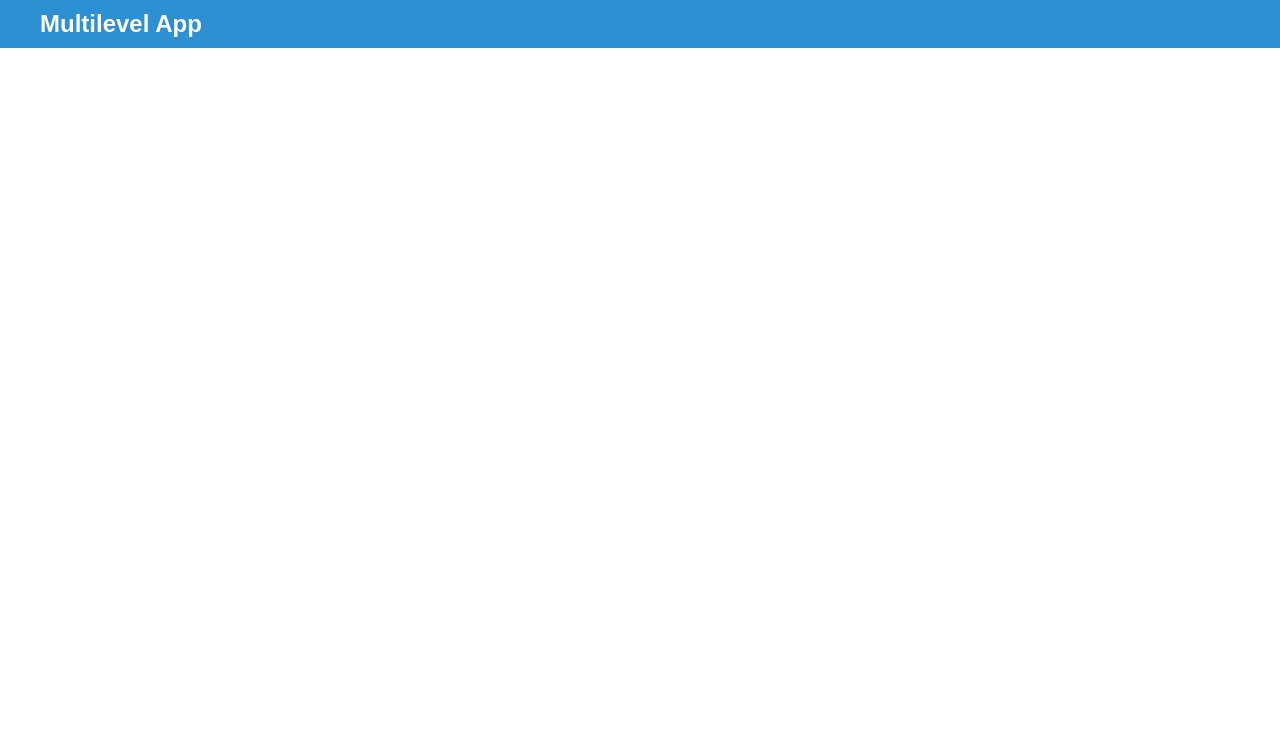
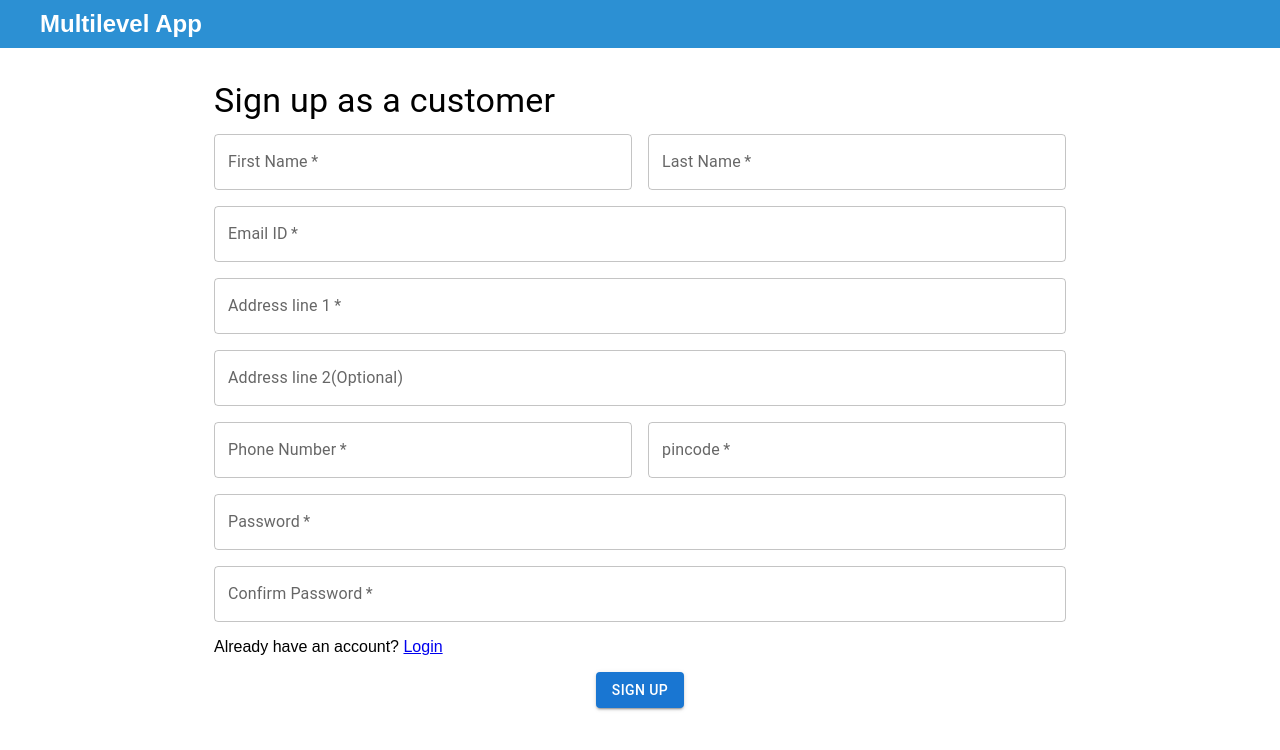
Before and after one commit to shouvikcodeclouds/CC-Labs, a React (Create React App) app: page /customer in a window 1280 px wide. Before the commit this address had no page. Shown: the top 750 px of the page. Built offline with nearby package versions, Linux system fonts and the light colour scheme.

Commit message:
customer initialization

```diff
--- a/db.json
+++ b/db.json
@@ -67,5 +67,18 @@
       "name": "Web development",
       "value": "web development"
     }
+  ],
+  "customers": [
+    {
+      "id": "e9241f7f-1e73-44e4-9845-0ee8d2e28e66",
+      "firstName": "test",
+      "lastName": "test",
+      "email": "shouvik.das@gmail.com",
+      "password": "pass12345",
+      "address": "test",
+      "address2": "",
+      "phoneNumber": "9888888888",
+      "pincode": "12345"
+    }
   ]
 }
--- a/src/App.js
+++ b/src/App.js
@@ -12,6 +12,8 @@ import VendorLogin from './Pages/VendorLogin';
 import VendorSignup from './Pages/VendorSignup';
 import VendorDashboard from './Pages/VendorDashboard';
 import VendorTracker from './Pages/VendorTracker';
+import CustomerSignup from './Pages/CustomerSignup';
+import CustomerLogin from './Pages/CustomerLogin';
 
 
 
@@ -48,6 +50,8 @@ function App() {
 
 
     <Route path="/vendordashboard/:id" element={<VendorDashboard/>} />
+    <Route path="/customer" element={<CustomerSignup/>} />
+    <Route path="/customerlogin" element={<CustomerLogin/>} />
 
 
 
--- /dev/null
+++ b/src/Pages/CustomerLogin.jsx
@@ -0,0 +1,118 @@
+import React,{useState} from 'react'
+import axios from 'axios';
+import Button from '@mui/material/Button';
+import TextField from '@mui/material/TextField';
+import Grid from '@mui/material/Grid';
+import Box from '@mui/material/Box';
+import Typography from '@mui/material/Typography';
+import Container from '@mui/material/Container';
+import { Link, useNavigate } from 'react-router-dom';
+
+
+
+
+const CustomerLogin = () => {
+
+    const [login,setLogin]=useState({
+        email:"",
+        password:""
+      })
+      const [error,setError]=useState(false);
+      const navigate=useNavigate()
+
+
+      function handleChange(e){
+       setError(false);
+        setLogin({...login,[e.target.name]:e.target.value})
+      }
+      const handleLogin = async (e) => {
+        e.preventDefault();
+        const customers= await axios.get('http://localhost:8800/customers');
+
+         const isAuthenticated = customers.data.find(
+            customer =>
+            customer.email === login.email &&
+            customer.password === login.password
+          );
+          console.log(customers.data);
+
+          console.log(isAuthenticated);
+          if(isAuthenticated){
+            const id=isAuthenticated.id;
+        localStorage.setItem("customer",true)
+        //navigate(`/vendordashboard/${id}`)
+          }
+         else{
+            setError(true);
+         }
+      }
+
+  return (
+    <>
+     <Container component="main" maxWidth="xs">
+        <Box
+          sx={{
+            marginTop: 8,
+            display: 'flex',
+            flexDirection: 'column',
+            alignItems: 'center',
+          }}
+        >
+
+          <Typography component="h1" variant="h5">
+            Customer Login
+          </Typography>
+          <Box component="form" onSubmit={handleLogin} noValidate sx={{ mt: 1 }}>
+            <TextField
+              margin="normal"
+              required
+              fullWidth
+              id="email"
+              label="Email Address"
+              name="email"
+              autoComplete="email"
+              autoFocus
+              onChange={handleChange}
+            />
+            <TextField
+              margin="normal"
+              required
+              fullWidth
+              name="password"
+              label="Password"
+              type="password"
+              id="password"
+              autoComplete="current-password"
+              onChange={handleChange}
+            />
+
+            <Button
+              type="submit"
+              fullWidth
+              variant="contained"
+              sx={{ mt: 3, mb: 2 }}
+              onClick={handleLogin}
+            >
+              Sign In
+            </Button>
+            {error&& < p className='inactive'>Please Enter correct credentials and try again</p>}
+            <Grid container>
+              <Grid item>
+                Don't have an account?
+              { <Link to="/customer">
+               Sign Up
+              </Link> }
+
+                </Grid>
+                </Grid>
+              </Box>
+            </Box>
+
+          </Container>
+
+
+    </>
+  )
+}
+
+export default CustomerLogin;
--- /dev/null
+++ b/src/Pages/CustomerSignup.jsx
@@ -0,0 +1,202 @@
+import React, { useState } from 'react';
+import {
+    Container,
+    TextField,
+    Button,
+    Typography,
+    Grid,
+  } from '@mui/material';
+  import {v4 as uuidv4} from 'uuid';
+import axios from 'axios';
+import { Link } from 'react-router-dom';
+
+
+const CustomerSignup = () => {
+  const [formData, setFormData] = useState({
+    id:"",
+    firstName:"",
+      lastName:"",
+      address:"",
+      address2:"",
+      phoneNumber:"",
+      pincode:"",
+      email:"",
+      password:"",
+      confirmPass:""
+  });
+
+  const handleChange = (e) => {
+    const { name, value } = e.target;
+    setFormData({ ...formData, [name]: value });
+  };
+
+  const handleSubmit = async (e) => {
+    e.preventDefault();
+    console.log('Form submitted:', formData);
+    const customerData={
+        id: uuidv4(),
+        firstName:formData.firstName,
+        lastName:formData.lastName,
+        email: formData.email,
+        password: formData.password,
+        address:formData.address,
+        address2:formData.address2,
+        phoneNumber:formData.phoneNumber,
+        pincode:formData.pincode,
+
+    }
+    const header={
+        'Content-Type': 'application/json'
+    }
+    setFormData({
+        id:"",
+      firstName:"",
+      lastName:"",
+      address:"",
+      address2:"",
+      phoneNumber:"",
+      pincode:"",
+      email:"",
+      password:"",
+      confirmPass:""
+    });
+    if((formData.password==formData.confirmPass)){
+    await axios.post("http://localhost:8800/customers",customerData,header)
+    .then(res=>console.log(res))
+    .catch(err=>console.error(err))
+    }
+    else
+    console.log("not same");
+
+  };
+
+  return (
+   <Container maxWidth="md" sx={{ marginTop: 4 }}>
+      <Typography variant="h4" gutterBottom>
+       Sign up as a customer
+      </Typography>
+      <form onSubmit={handleSubmit}>
+        <Grid container spacing={2}>
+          <Grid item xs={12} sm={6}>
+            <TextField
+              fullWidth
+              label="First Name"
+              variant="outlined"
+              name="firstName"
+              value={formData.firstName}
+              onChange={handleChange}
+              required
+            />
+          </Grid>
+          <Grid item xs={12} sm={6}>
+            <TextField
+              fullWidth
+              label="Last Name"
+              variant="outlined"
+              name="lastName"
+              value={formData.lastName}
+              onChange={handleChange}
+              required
+            />
+          </Grid>
+          <Grid item xs={12}>
+            <TextField
+              fullWidth
+              label="Email ID"
+              variant="outlined"
+              name="email"
+              type="email"
+              value={formData.email}
+              onChange={handleChange}
+              required
+            />
+          </Grid>
+          <Grid item xs={12}>
+            <TextField
+              fullWidth
+              label="Address line 1"
+              variant="outlined"
+              name="address"
+              value={formData.address}
+              onChange={handleChange}
+              required
+            />
+          </Grid>
+          <Grid item xs={12}>
+            <TextField
+              fullWidth
+              label="Address line 2(Optional)"
+              variant="outlined"
+              name="address2"
+              value={formData.address2}
+              onChange={handleChange}
+
+            />
+          </Grid>
+
+          <Grid item xs={12} sm={6}>
+            <TextField
+              fullWidth
+              label="Phone Number"
+              variant="outlined"
+              name="phoneNumber"
+              pattern="[0-9]{10}"
+              value={formData.phoneNumber}
+              onChange={handleChange}
+              required
+            />
+          </Grid>
+
+          <Grid item xs={12} sm={6}>
+            <TextField
+              fullWidth
+              label="pincode"
+              variant="outlined"
+              name="pincode"
+              pattern="[0-9]{6}"
+              value={formData.pincode}
+              onChange={handleChange}
+              required
+            />
+          </Grid>
+          <Grid item xs={12}>
+            <TextField
+              fullWidth
+              label="Password"
+              variant="outlined"
+              name="password"
+              type="password"
+              value={formData.password}
+              onChange={handleChange}
+              required
+            />
+          </Grid>
+          <Grid item xs={12} >
+            <TextField
+              fullWidth
+              label="Confirm Password"
+              variant="outlined"
+              name="confirmPass"
+              type="password"
+              value={formData.confirmPass}
+              onChange={handleChange}
+              required
+            />
+          </Grid>
+          <Grid item xs={12}>
+                Already have an account? <Link to="/customerlogin">Login</Link>
+          </Grid>
+            <Grid item xs={12}  sx={{ textAlign: 'center' }}>
+            <Button type="submit" variant="contained" color="primary" >
+              Sign Up
+            </Button>
+          </Grid>
+        </Grid>
+      </form>
+
+    </Container>
+  );
+};
+
+export default CustomerSignup;
+//confirmPass
```
